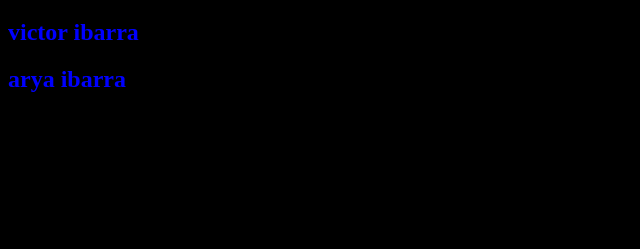
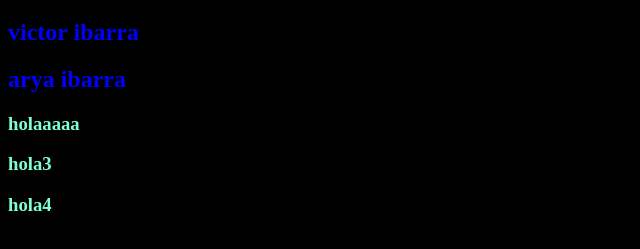
Before and after one commit to vicdan7/ejemplo_1, a plain HTML site: page index.html in a window 1280 px wide. Shown: the part 61-310 px from the top of the page, without its empty margins (0-640 px from the left). Drawn offline with Linux system fonts and the light colour scheme.

Commit message:
cambios en css

```diff
--- a/style.css
+++ b/style.css
@@ -7,5 +7,5 @@ h2{
 }
 
 h3{
-    color: black;
+    color: aquamarine;
 }
```
